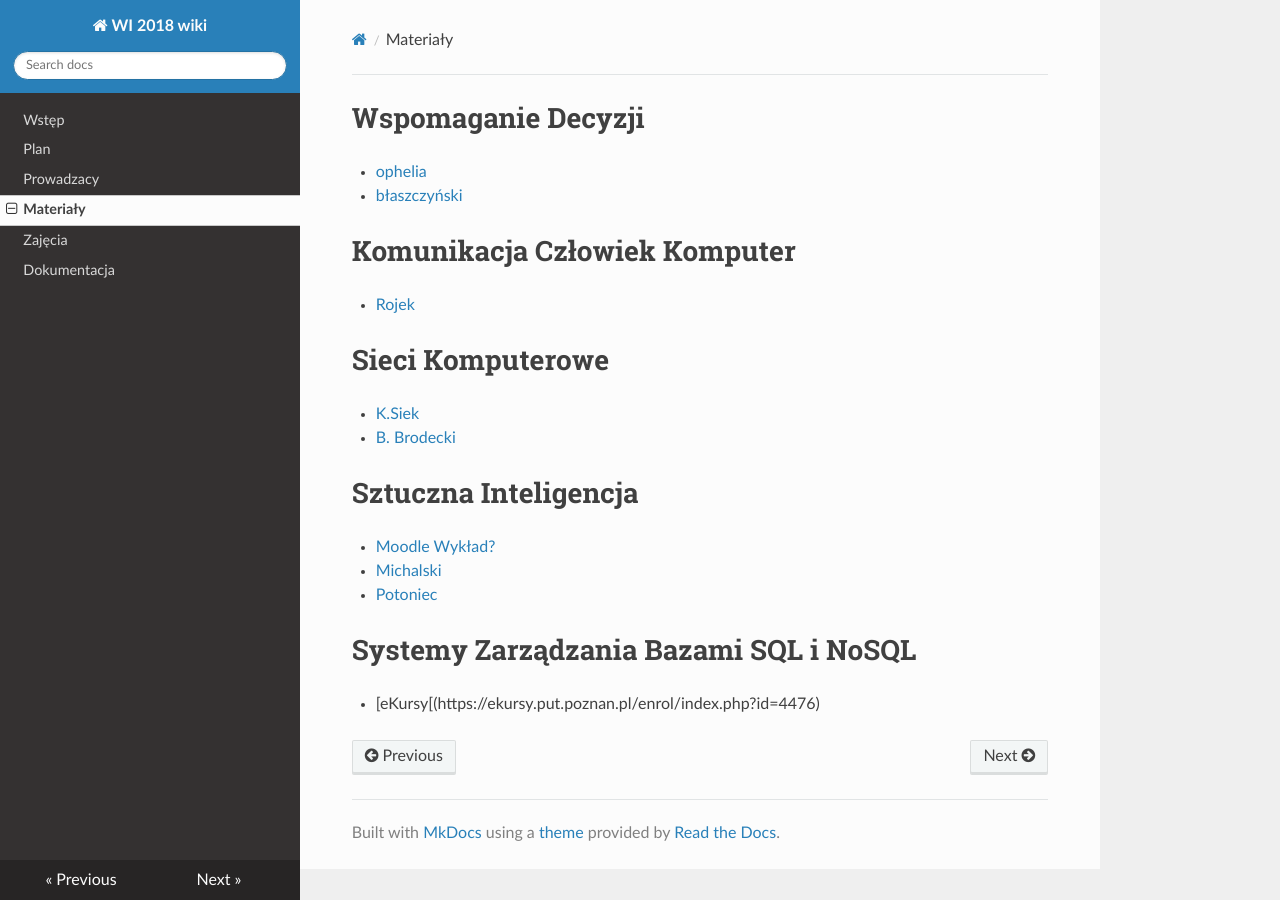
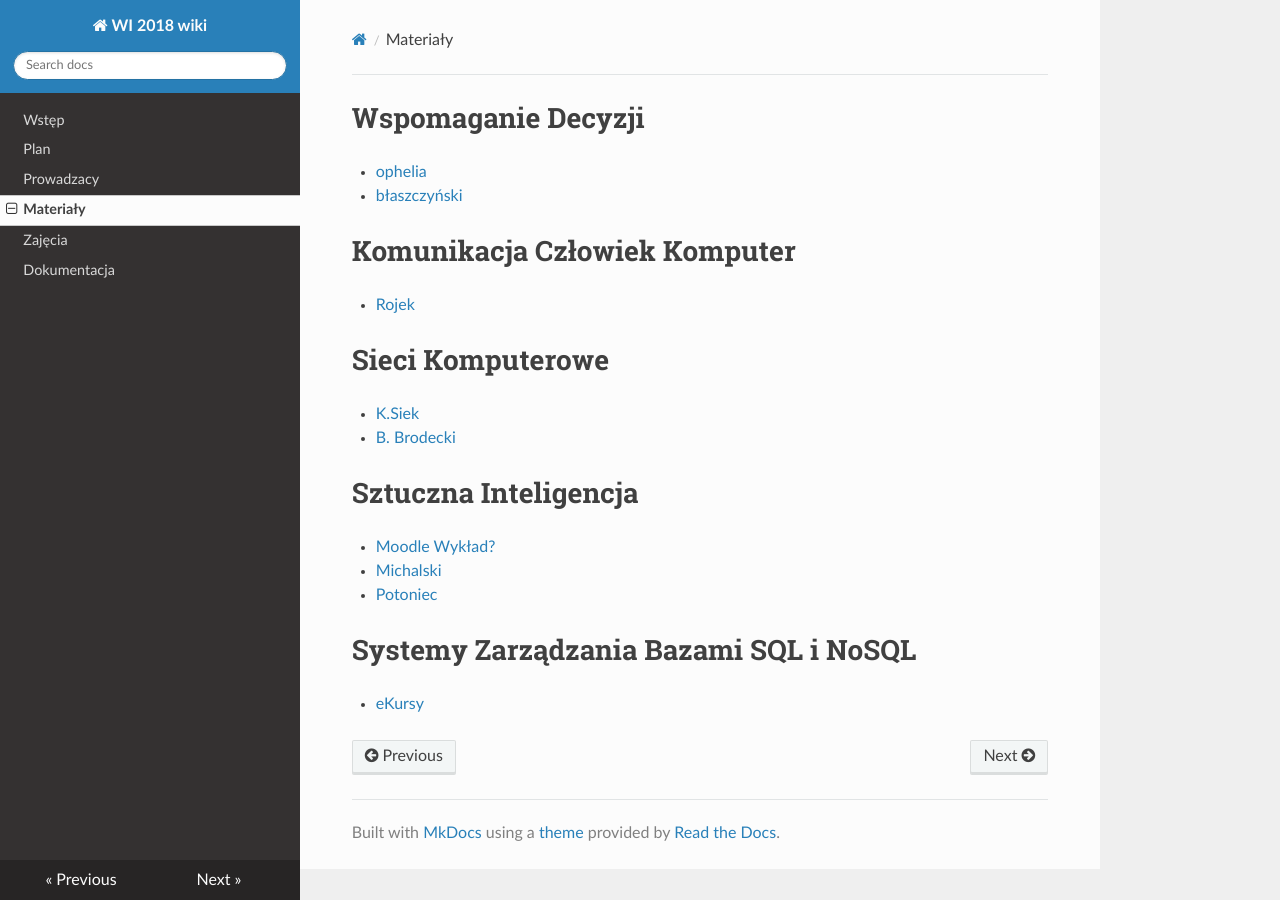
Before and after one commit to PUT-WI-18/wi18-wiki-sem5, an MkDocs documentation site: the page built from docs/materialy.md, in a window 1280 px wide. Built offline with MkDocs 1.6.1, drawn with Linux system fonts in a browser that asks for light colours; nearby versions of some CDN libraries.

Commit message:
Update materialy.md

```diff
--- a/docs/materialy.md
+++ b/docs/materialy.md
@@ -15,4 +15,4 @@
 - [Potoniec](https://moodle.put.poznan.pl/mod/bigbluebuttonbn/view.php?id=120740)
 
 # Systemy Zarządzania Bazami SQL i NoSQL
-- [eKursy[(https://ekursy.put.poznan.pl/enrol/index.php?id=4476)
+- [eKursy](https://ekursy.put.poznan.pl/enrol/index.php?id=4476)
```
